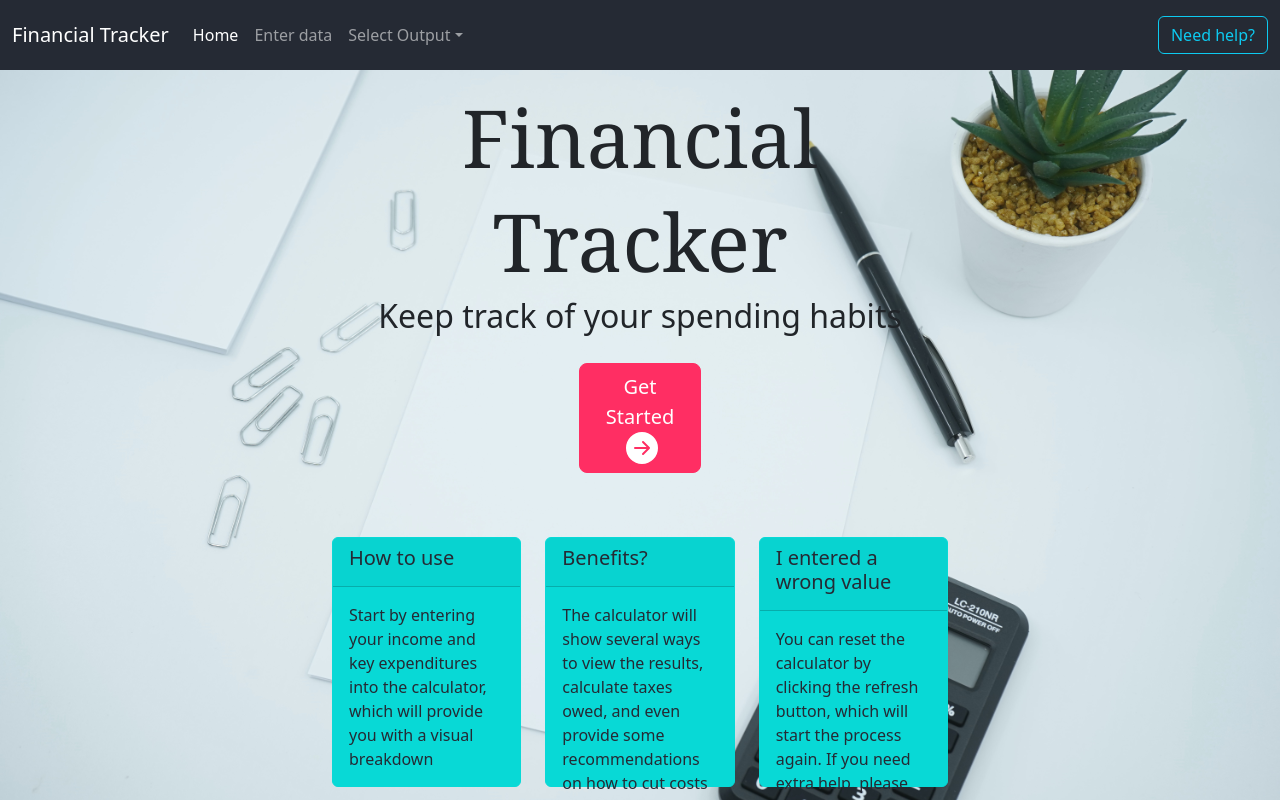
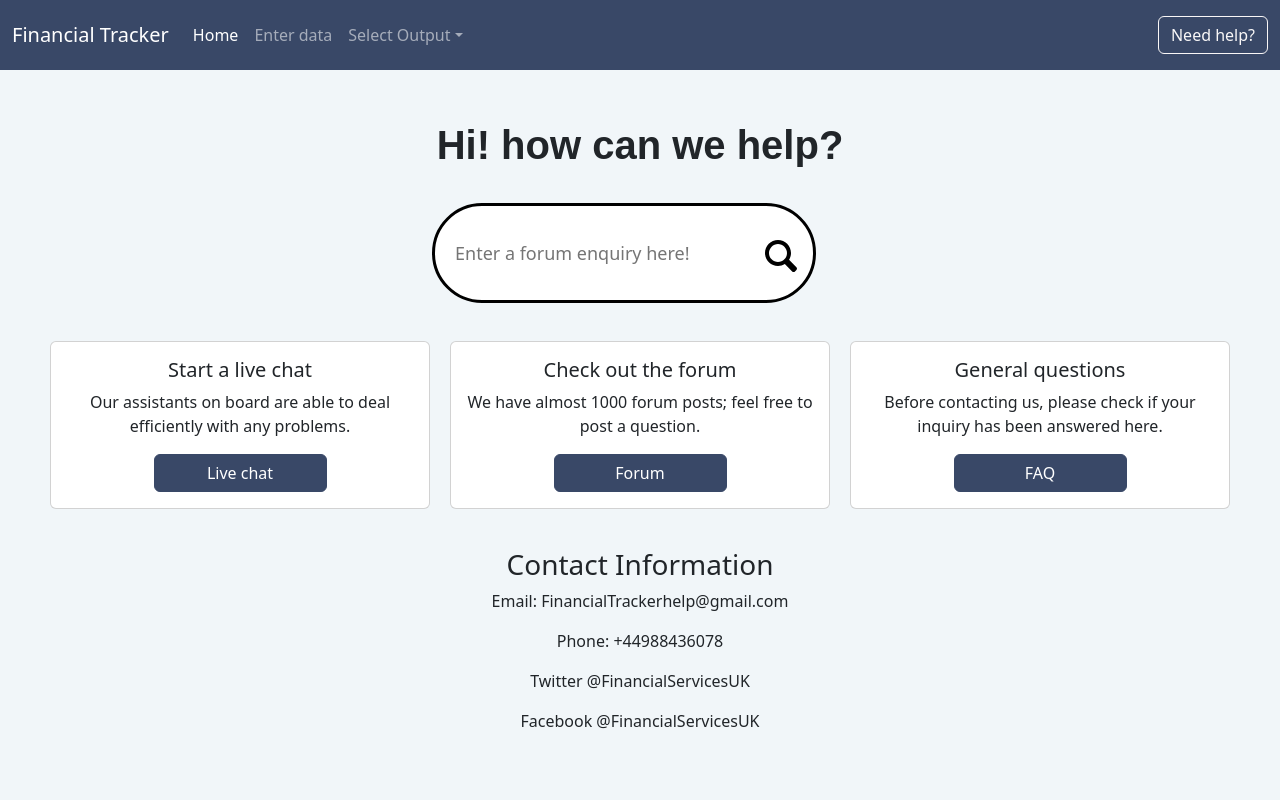
Before and after one commit to Jatinder-Sohal/FinalYearProject-HCI, a React (Create React App) app in the folder finance_tracker/: page / in a window 1280 px wide. Shown: the top 800 px of the page. Built offline with nearby package versions, Linux system fonts and the light colour scheme.

Commit message:
Adding help page in react code, required me to replace class with className and add another component.

```diff
--- /dev/null
+++ b/finance_tracker/src/components/Searchbar.jsx
@@ -0,0 +1,51 @@
+import React from "react";
+
+function Searchbar() {
+    return (
+        <div className="custom-header">
+            <h2>Hi! how can we help?</h2>
+            <input className="search" placeholder="Enter a forum enquiry here!" />
+            <svg id="search" viewBox="0 0 16 16" height="32" width="32" version="1.1" xmlns="http://www.w3.org/2000/svg" xmlnsXlink="http://www.w3.org/1999/xlink" fill="#000000"><g id="SVGRepo_bgCarrier" stroke-width="0"></g><g id="SVGRepo_tracerCarrier" stroke-linecap="round" stroke-linejoin="round"></g><g id="SVGRepo_iconCarrier"> <rect width="16" height="16" id="icon-bound" fill="none"></rect> <path d="M15.708,13.587l-3.675-3.675C12.646,8.92,13,7.751,13,6.5C13,2.91,10.09,0,6.5,0S0,2.91,0,6.5S2.91,13,6.5,13 c1.251,0,2.42-0.354,3.412-0.967l3.675,3.675c0.389,0.389,1.025,0.389,1.414,0l0.707-0.707 C16.097,14.612,16.097,13.976,15.708,13.587z M3.318,9.682C2.468,8.832,2,7.702,2,6.5s0.468-2.332,1.318-3.182S5.298,2,6.5,2 s2.332,0.468,3.182,1.318C10.532,4.168,11,5.298,11,6.5s-0.468,2.332-1.318,3.182C8.832,10.532,7.702,11,6.5,11 S4.168,10.532,3.318,9.682z"></path> </g></svg>
+
+            <div className="custom-row">
+                <div className="col-sm-4" style={{ maxWidth: "25rem", padding: "0 10px" }}>
+                    <div className="card">
+                        <div className="card-body">
+                            <h5 className="card-title">Start a live chat</h5>
+                            <p className="card-text">Our assistants on board are able to deal efficiently with any problems.</p>
+                            <a href="#" className="btn btn-primary">Live chat</a>
+                        </div>
+                    </div>
+                </div>
+                <div className="col-sm-4" style={{ maxWidth: "25rem", padding: "0 10px" }}>
+                    <div className="card">
+                        <div className="card-body">
+                            <h5 className="card-title">Check out the forum</h5>
+                            <p className="card-text">We have almost 1000 forum posts; feel free to post a question.</p>
+                            <a href="#" className="btn btn-primary">Forum</a>
+                        </div>
+                    </div>
+                </div>
+                <div className="col-sm-4" style={{ maxWidth: "25rem", padding: "0 10px" }}>
+                    <div className="card">
+                        <div className="card-body">
+                            <h5 className="card-title">General questions</h5>
+                            <p className="card-text">Before contacting us, please check if your inquiry has been answered here.</p>
+                            <a href="#" className="btn btn-primary">FAQ</a>
+                        </div>
+                    </div>
+                </div>
+            </div>
+
+            <div className="contact">
+                <h3>Contact Information</h3>
+                <p>Email: FinancialTrackerhelp@gmail.com</p>
+                <p>Phone: +44988436078</p>
+                <p>Twitter @FinancialServicesUK</p>
+                <p>Facebook @FinancialServicesUK</p>
+            </div>
+        </div>
+    );
+}
+
+export default Searchbar
--- /dev/null
+++ b/finance_tracker/src/pages/HelpPage.css
@@ -0,0 +1,61 @@
+body{
+    background-color: #F1F6F9;
+}
+.navbar-custom {
+    color: #394867;
+    background-color: #394867;
+}
+.btn-outline-info{
+    border-color: #F9F7F7;
+    color: #F9F7F7;
+}
+.btn-outline-info:hover{
+    fill: #F9F7F7;
+    background-color: #F9F7F7;
+    border-color: #F9F7F7;
+}
+.custom-header{
+    text-align: center;
+    margin-top: 4%;
+}
+h2{
+    font-family: sans-serif;
+    font-weight: bold;
+    font-size: 2.5rem;
+}
+.search{
+    height: 100px;
+    width: 30%;
+    margin-top: 2%;
+    border: black solid;
+    border-radius: 50px;
+    padding: 0 60px 0 20px;
+    font-size: large;
+}
+svg{
+    position: relative;
+    left: -4%;
+}
+svg:hover{
+    transition: 0.2s;
+    cursor: pointer;
+    transform: scale(1.2);
+}
+.contact{
+    margin-top: 3%;
+}
+.custom-row {
+    display: flex;
+    justify-content: center;
+    margin-top: 3%;
+}
+.btn-primary{
+    background-color: #394867;
+    border-color: #394867;
+    width: 50%;
+}
+.btn-primary:hover{
+    fill: #212A3E;
+    background-color: #212A3E;
+    border-color: #212A3E;
+}
--- /dev/null
+++ b/finance_tracker/src/pages/HelpPage.jsx
@@ -0,0 +1,12 @@
+import React from "react";
+import Navbar from "../components/Navbar";
+import Searchbar from "../components/Searchbar";
+
+function HelpPage(){
+    return <div>
+        <Navbar />
+        <Searchbar />
+    </div>
+}
+
+export default HelpPage;
```
Also changed, not shown: finance_tracker/src/index.js (+6 -3 lines).
